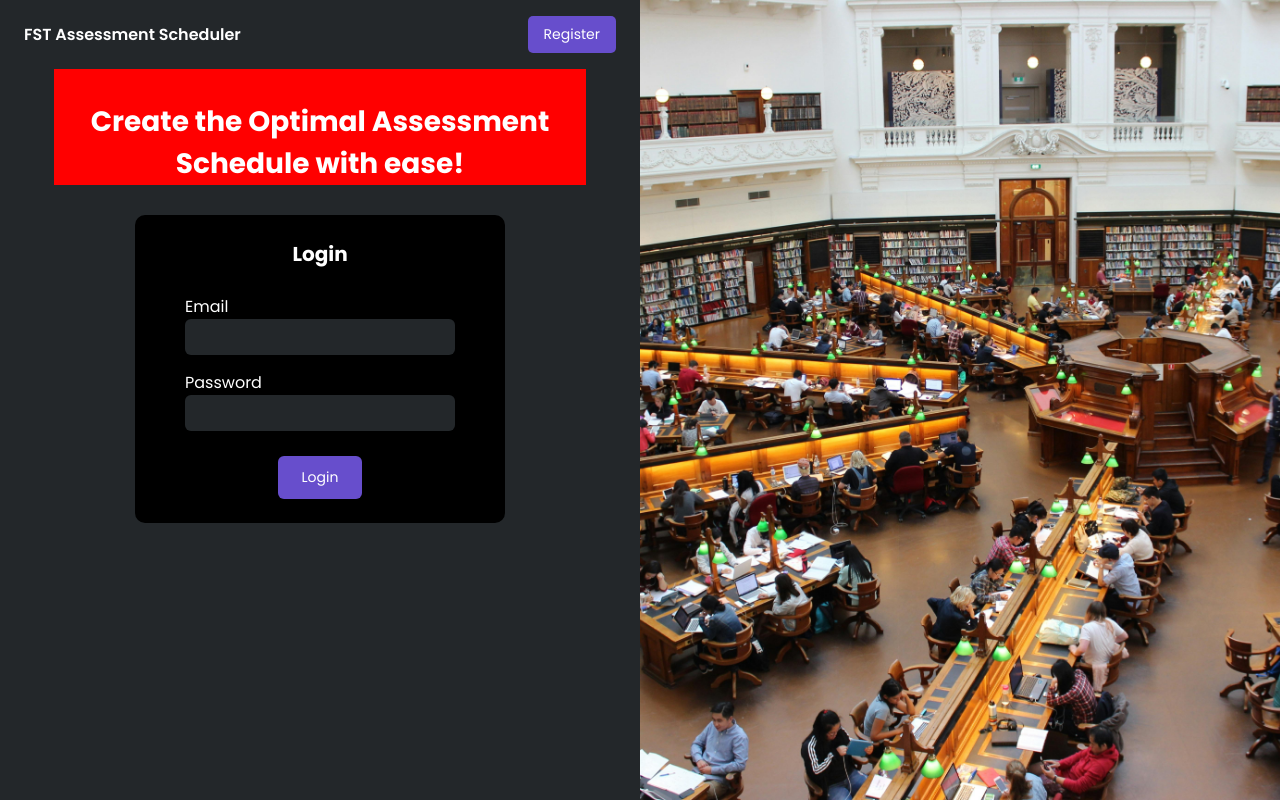
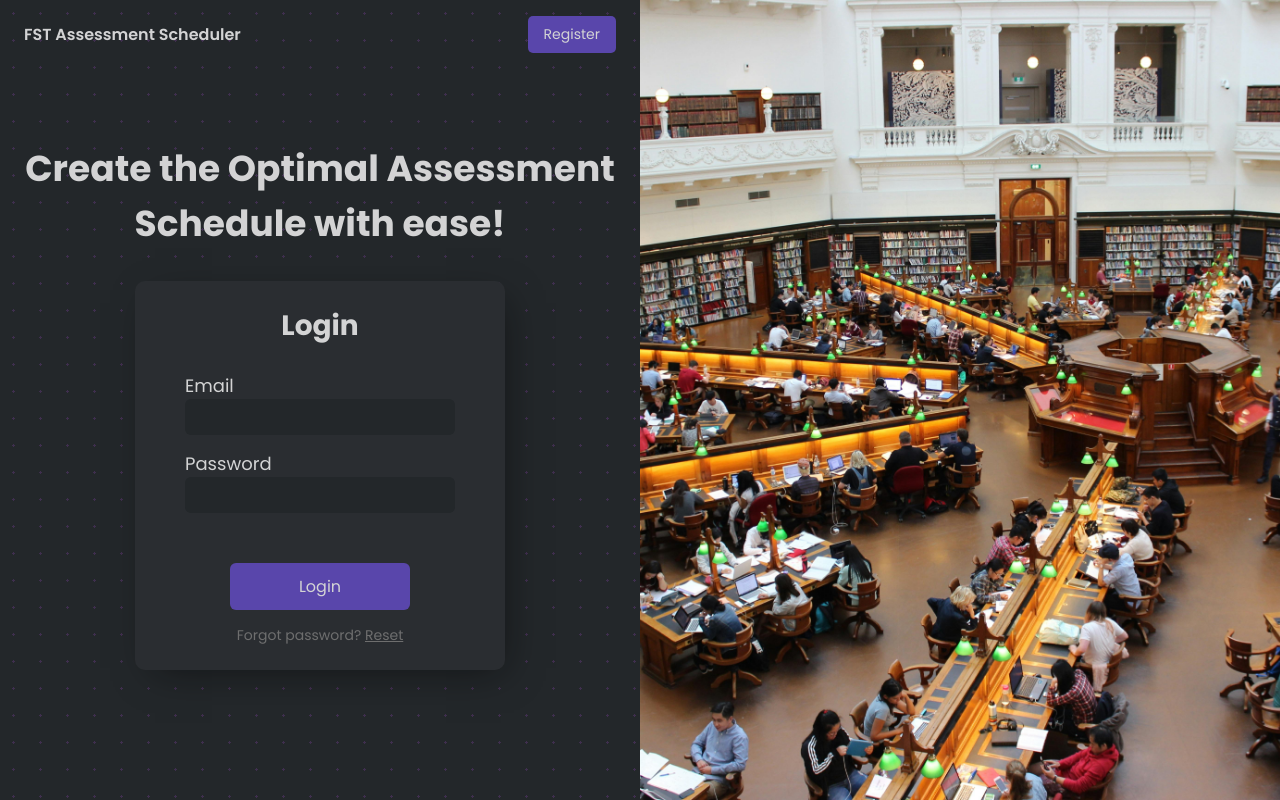
Before and after one commit to assessment-scheduler/assessment-scheduler, a Flask app: template App/templates/login.html in a window 1280 px wide. Run offline with Flask 3, Linux system fonts and the light colour scheme; the template is opened without the code that fills it, so the values that code supplies are empty; parts of the project's set-up code (start-up, migrations or seed data) failed here and were passed over.

Commit message:
- finished responsive styling for login page - needs route and method on form and routes for the register btn

```diff
--- a/App/templates/login.css
+++ b/App/templates/login.css
@@ -22,23 +22,20 @@ a{
     text-decoration: none;
 }
 
-/* body{
-    max-width: 1080px;
-    margin: 0 auto;
-} */
-
 .pageDiv{
     min-height: 100vh;
     min-width: 100vw;
     display: flex;
     flex-direction: column;
     justify-content: space-between;
-
-
 }
 
 .leftSide{
     min-width: 50%;
+    background-color: #23272A;
+    opacity: 0.8;
+    background-image: radial-gradient(#473157 1.35px, #23272A 1.35px);
+    background-size: 27px 27px;
 }
 
 .rightSide{
@@ -99,10 +96,14 @@ form{
     border-radius: 10px;
     padding: 1.5rem 1rem;
     margin-top: 30px;
+
+    box-shadow: 8px 10px 37px -12px rgba(0,0,0,0.62);
+    -webkit-box-shadow: 8px 10px 37px -12px rgba(0,0,0,0.62);
+    -moz-box-shadow: 8px 10px 37px -12px rgba(0,0,0,0.62);
 }
 
 form h2{
-    font-size: 20px;
+    font-size: 24px;
     margin-bottom: 25px;
 }
 
@@ -126,32 +127,55 @@ form h2{
     border-radius: 6px;
 }
 
+.field_containers input:focus{
+    background-color: #3b4044;
+}
+
+label {
+    font-size: 16px;
+}
+
+
 #login_btn{
     background: var(--tertiary-color);
     color: white;
     border: none;
     padding: 0.7rem 1.5rem;
-    margin-top: 25px;
+    margin-top: 50px;
     border-radius: 6px;
     cursor: pointer;
     transition: background 0.15s ease-in;
     font-size: 14px;
+    min-width: 180px;
+    margin-left: auto;
+    margin-right: auto;
 }
 
 #login_btn:hover{
     background: #5d45bd;
 }
 
+.forgotPassword{
+    margin-top: 15px;
+    font-size: 12px;
+    color: rgb(129, 128, 128);
+}
+
+.forgotPassword a{
+    text-decoration: underline;
+    color: rgb(129,128,128);
+}
+
+
+
 /* media queries */
 @media screen and (min-width: 480px){
-    form {
-        background: rgb(145, 247, 145);
+    form h2{
+        font-size: 26px;
     }
 
-  /* content */
     .content h1{
         font-size: 28px;
-        background: red;
         width: 90%;
         margin-left: auto;
         margin-right: auto;
@@ -160,37 +184,71 @@ form h2{
 }
 
 @media screen and (min-width: 600px){
-form {
-    background: rgb(192, 12, 27);
-  }
+    /* form {
+        background: rgb(192, 12, 27);
+    } */
 }
 
 @media screen and (min-width: 768px){
-form {
-    background: rgb(228, 143, 17);
-  }
+    /* form {
+        background: rgb(228, 143, 17);
+    } */
 }
 
 @media screen and (min-width: 900px){
     form {
-        background: rgb(7, 65, 224);
+        /* background: rgb(7, 65, 224); */
+        min-height:350px;
+    }
+
+    #login_btn{
+        margin-top: 50px;
+        font-size: 16px;
     }
 
     .pageDiv{
         flex-direction: row;
     }
 
+    .content h1{
+        padding-top: 4.5rem;
+    }
+
+
+
 }
 
 @media screen and (min-width: 1024px){
-form {
-    background: rgb(7, 224, 206);
+    /* form {
+        background: rgb(7, 224, 206);
+    } */
+  /* content */
+  .content h1{
+    font-size: 30px;
   }
+
+  form h2{
+    font-size: 28px;
+  }
+
+  label {
+    font-size: 18px;
+  }
+
+  .forgotPassword{
+    font-size: 14px;
+  }
+
 }
 
 @media screen and (min-width: 1080px){
-form {
+/* form {
     background: rgb(0, 0, 0);
+  } */
+
+  .content h1{
+    font-size: 36px;
+    width: 100%;
   }
 
 }
--- a/App/templates/login.html
+++ b/App/templates/login.html
@@ -54,6 +54,7 @@
                         <input type="text" id="password">
                     </div>
                     <button id="login_btn">Login</button>
+                    <p class="forgotPassword">Forgot password? <a href="">Reset</a></p>
                 </form>
             </div>
         </div>
```
